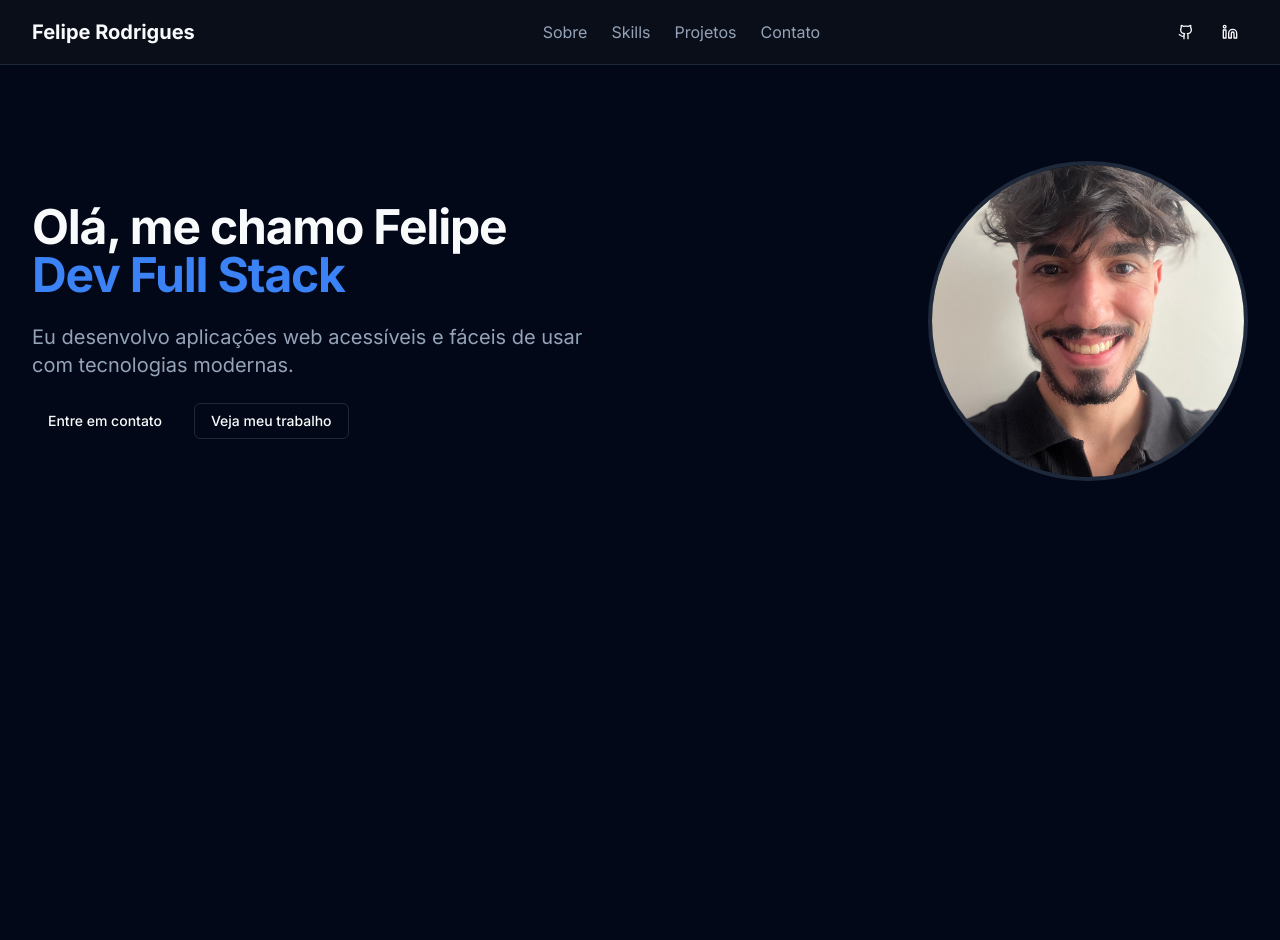
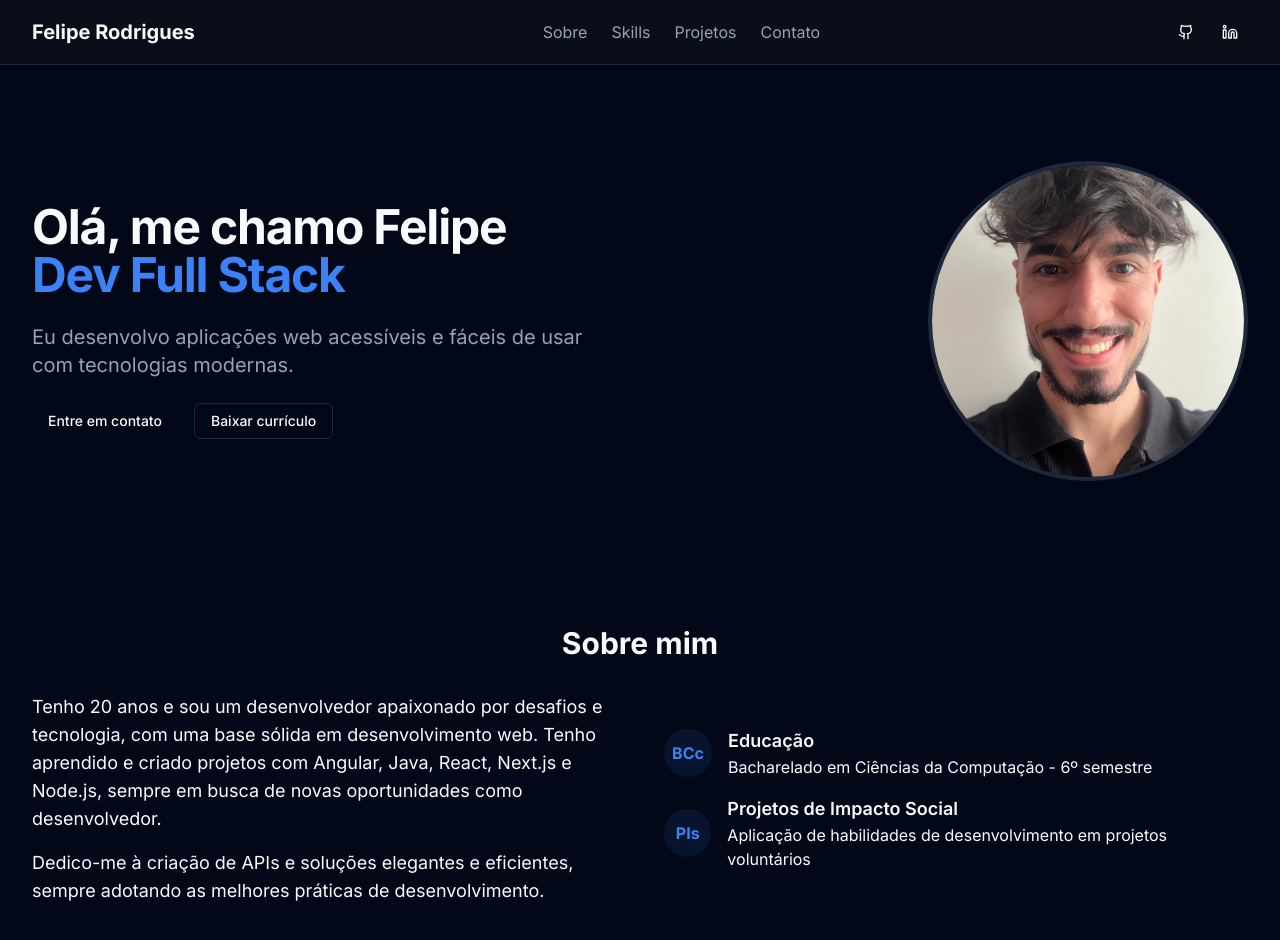
Before and after one commit to felipethecreator/web-portfolio, a Next.js app: page / in a window 1280 px wide. Shown: the top 940 px of the page. Before the commit the page ends 800 px from the top, so only its background shows below. Built offline with nearby package versions, Linux system fonts and the light colour scheme.

Commit message:
feat: introdução de pagina sobre mim

```diff
--- a/src/app/page.tsx
+++ b/src/app/page.tsx
@@ -1,12 +1,14 @@
-import { Header } from "@/components/Header";
+import About from "@/components/About";
+import Header from "@/components/Header";
 import Hero from "@/components/Hero";
 
 export default function Home() {
   return (
     <div className="min-h-screen bg-background">
-      <Header />
+      <Header/>
       <main className="max-w-7xl mx-auto px-4 sm:px-6 lg:px-8 py-12 space-y-24">
-        <Hero />
+        <Hero/>
+        <About/>
       </main>
     </div>
   );
--- /dev/null
+++ b/src/components/About.tsx
@@ -0,0 +1,37 @@
+export default function About() {
+  return (
+    <section id="about" className="scroll-mt-16">
+      <h2 className="text-3xl font-bold mb-8 text-center">Sobre mim</h2>
+      <div className="grid md:grid-cols-2 gap-12 items-center">
+        <div className="space-y-4">
+          <p className="text-lg">
+            Tenho 20 anos e sou um desenvolvedor apaixonado por desafios e tecnologia, com uma base sólida em desenvolvimento web. Tenho aprendido e criado projetos com Angular, Java, React, Next.js e Node.js, sempre em busca de novas oportunidades como desenvolvedor.
+          </p>
+          <p className="text-lg">
+            Dedico-me à criação de APIs e soluções elegantes e eficientes, sempre adotando as melhores práticas de desenvolvimento.
+          </p>
+        </div>
+        <div className="space-y-4">
+          <div className="flex items-center gap-4">
+            <div className="w-12 h-12 flex items-center justify-center rounded-full bg-[#3b82f6]/10 text-[#3b82f6]">
+              <span className="font-bold">BCc</span>
+            </div>
+            <div>
+              <h3 className="font-semibold text-lg">Educação</h3>
+              <p className="text-muted-foreground">Bacharelado em Ciências da Computação - 6º semestre</p>
+            </div>
+          </div>
+          <div className="flex items-center gap-4">
+            <div className="w-12 h-12 flex items-center justify-center rounded-full bg-[#3b82f6]/10 text-[#3b82f6]">
+              <span className="font-bold">PIs</span>
+            </div>
+            <div>
+              <h3 className="font-semibold text-lg">Projetos de Impacto Social</h3>
+              <p className="text-muted-foreground">Aplicação de habilidades de desenvolvimento em projetos voluntários</p>
+            </div>
+          </div>
+        </div>
+      </div>
+    </section>
+  )
+}
--- a/src/components/Header.tsx
+++ b/src/components/Header.tsx
@@ -2,7 +2,7 @@ import Link from "next/link"
 import { Button } from "@/components/ui/button"
 import { Github, Linkedin } from "lucide-react"
 
-export function Header() {
+export default function Header() {
   return (
     <header className="sticky top-0 z-40 w-full border-b bg-[#0b0f1a]/95 backdrop-blur">
       <div className="max-w-7xl mx-auto px-4 sm:px-6 lg:px-8 flex h-16 items-center justify-between">
--- a/src/components/Hero.tsx
+++ b/src/components/Hero.tsx
@@ -18,7 +18,7 @@ export default function Hero() {
             <Link href="#contact">Entre em contato</Link>
           </Button>
           <Button variant="outline" asChild>
-            <Link href="#projects">Veja meu trabalho</Link>
+            <Link href="/cv.pdf" target="_blank">Baixar currículo</Link>
           </Button>
         </div>
       </div>
```
Also changed, not shown: 1 other file (tests, documents, lock files or other folders).
